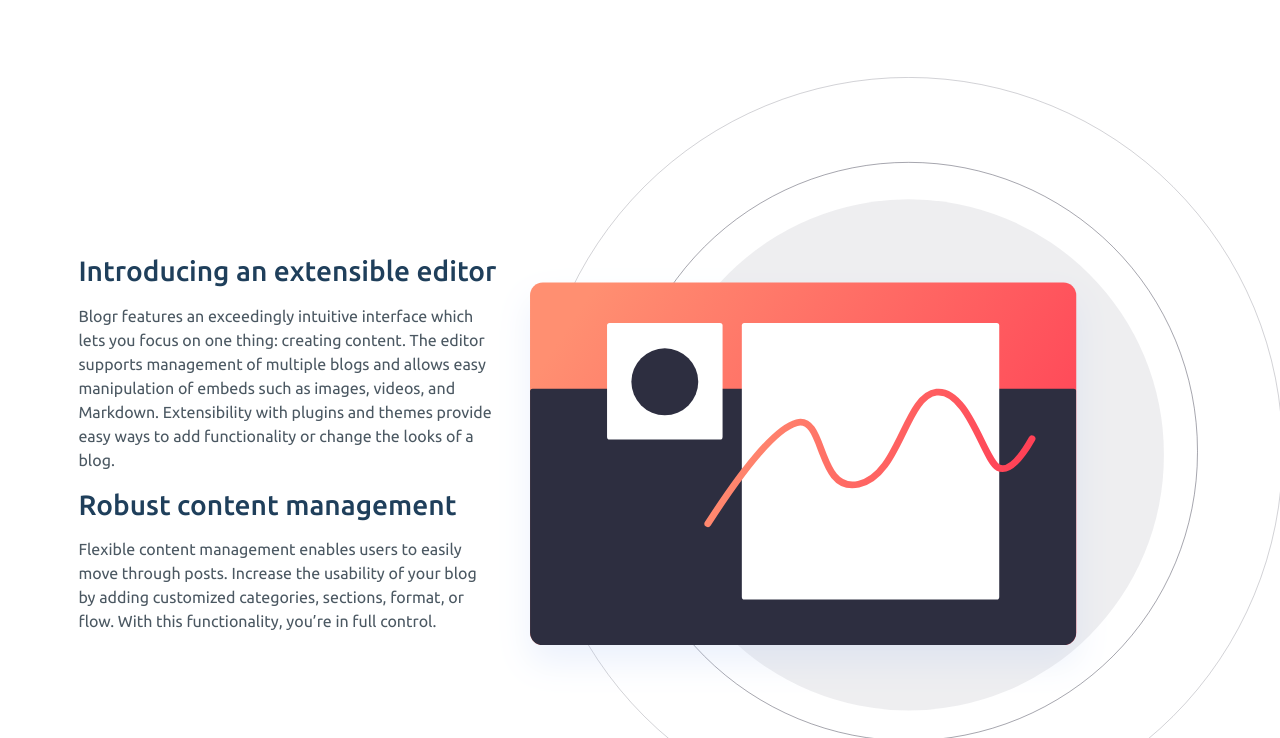
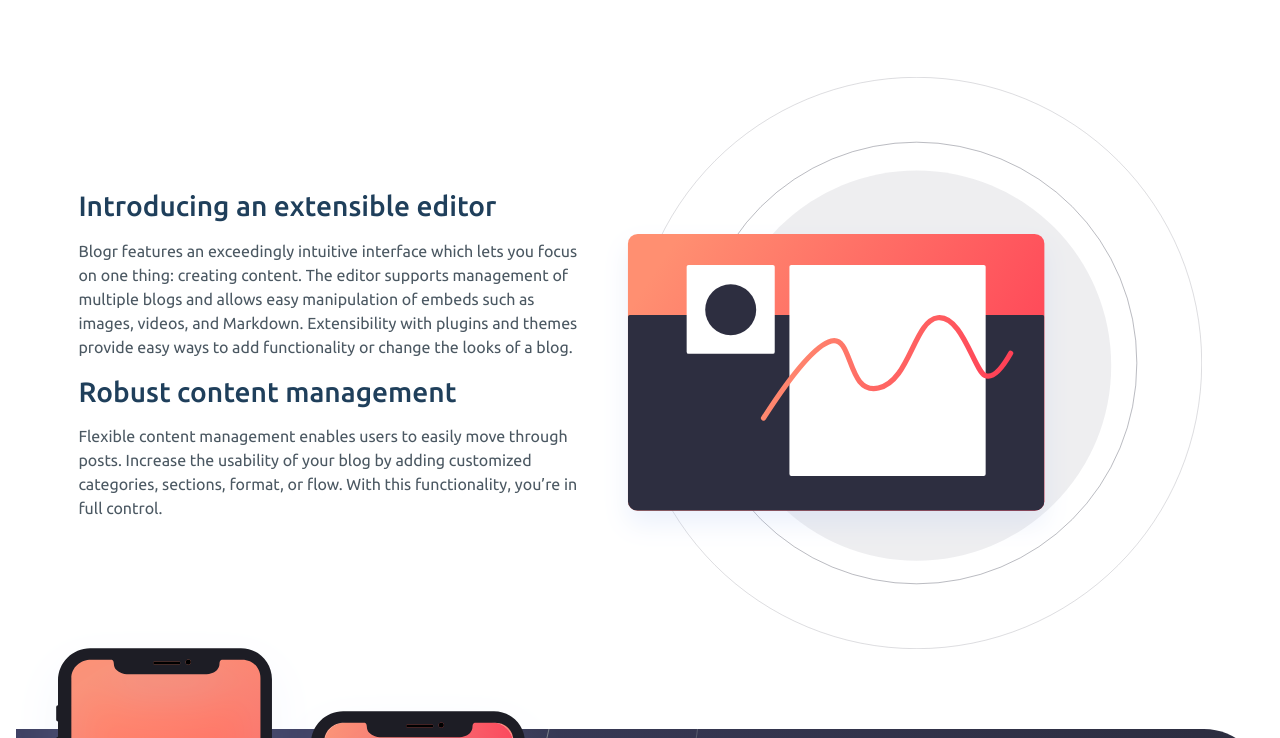
Before and after one commit to parthibt/bloger-landing-page, a website: page index.html in a window 1280 px wide. Shown: the part 562-1300 px from the top of the page. Drawn offline with nearby package versions, Linux system fonts and the light colour scheme.

Commit message:
add the files

```diff
--- a/index.html
+++ b/index.html
@@ -105,7 +105,7 @@
                 <h3 class="text__2">Robust content management</h3>
                 <p class="robust__text">Flexible content management enables users to easily move through posts. Increase the usability of your blog by adding customized categories, sections, format, or flow. With this functionality, you’re in full control.</p>
               </div>
-            </div>
+            </div class="img__size">
             <img class="future__img2" src="images/illustration-editor-desktop.svg" alt="">
         </div>
 
--- a/scss/section/designFuture.scss
+++ b/scss/section/designFuture.scss
@@ -18,7 +18,7 @@
     }
     .future__text{
         p{
-            max-width: 600px;
+            max-width: 500px;
         }
     }
     .future__texts{
@@ -26,7 +26,7 @@
         flex-direction: column-reverse;
     }
     .future__img2{
-        max-width: 100%;
+        max-width: 600px;
     }
 }
 .section__future{
```
Also changed, not shown: assets/css/section/designFuture.css, assets/css/style.css.
